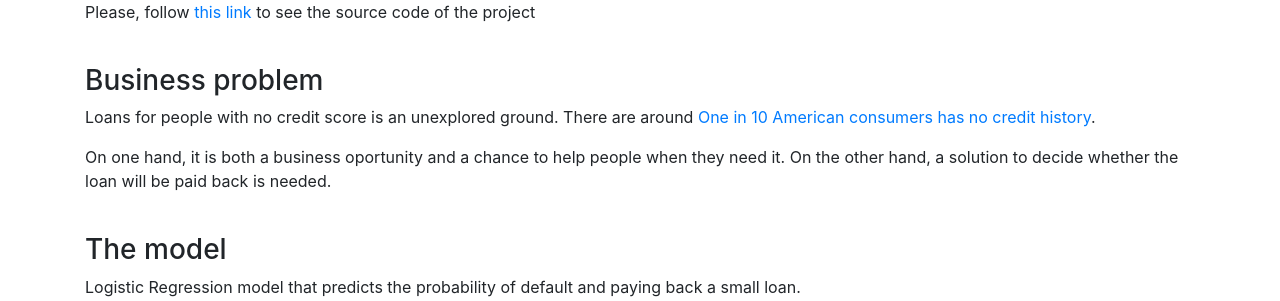
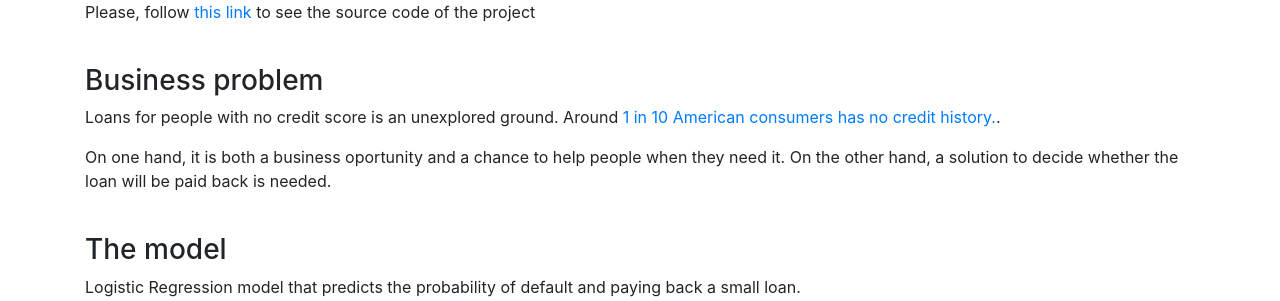
Before and after one commit to AnnaLara/predicting_loan_repayment, a Flask app: page / in a window 1280 px wide. Shown: the part 127-428 px from the top of the page. Run offline with Flask 2, Linux system fonts and the light colour scheme; parts of the project's set-up code (start-up, migrations or seed data) failed here and were passed over; some libraries are stand-ins or nearby versions.

Commit message:
Correct small mistake

```diff
--- a/plr/webapp/templates/index.html
+++ b/plr/webapp/templates/index.html
@@ -10,11 +10,10 @@
 
 <h3>Business problem</h3>
 <p>
-  Loans for people with no credit score is an unexplored ground. There are
-  around
+  Loans for people with no credit score is an unexplored ground. Around
   <a
     href="https://files.consumerfinance.gov/f/201505_cfpb_data-point-credit-invisibles.pdf"
-    >One in 10 American consumers has no credit history</a
+    >1 in 10 American consumers has no credit history.</a
   >.
 </p>
 <p>
```
